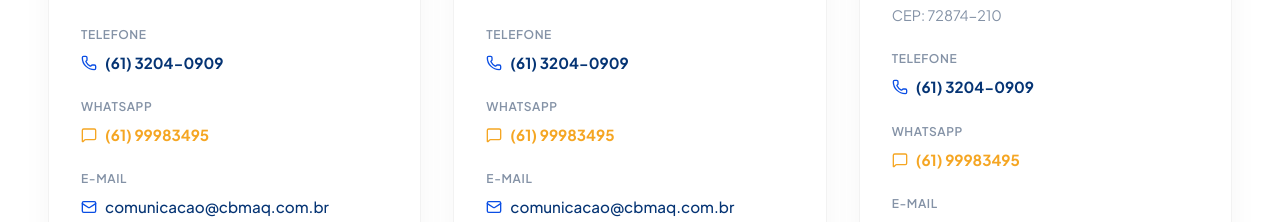
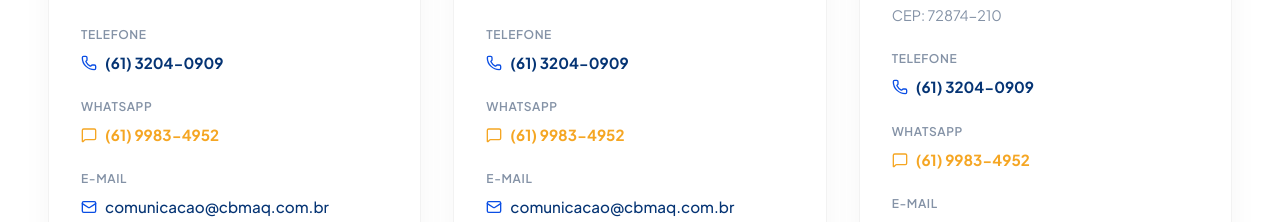
Before and after one commit to CBMaq/CBMAQ-SITE-NOVO-HOSTINGER, a Next.js app: page /contato in a window 1280 px wide. Shown: the part 2240-2462 px from the top of the page. Built offline with nearby package versions, Linux system fonts and the light colour scheme.

Commit message:
feat: add footer, self-service, plan selector, and contact location components

```diff
--- a/src/components/sections/FooterSection.tsx
+++ b/src/components/sections/FooterSection.tsx
@@ -182,7 +182,7 @@ export function FooterSection() {
                 </Link>
               </li>
               <li>
-                <a href="https://wa.me/556199983495" target="_blank" rel="noopener noreferrer" className="text-[0.875rem] text-[#4d5c7e] font-bold transition-colors hover:text-[#0A4EE4]">
+                <a href="https://wa.me/556199834952" target="_blank" rel="noopener noreferrer" className="text-[0.875rem] text-[#4d5c7e] font-bold transition-colors hover:text-[#0A4EE4]">
                   Falar pelo WhatsApp
                 </a>
               </li>
--- a/src/components/sections/SelfServiceSection.tsx
+++ b/src/components/sections/SelfServiceSection.tsx
@@ -19,7 +19,7 @@ const services = [
   {
     id: "whatsapp",
     title: "Falar no\nWhatsApp",
-    href: "https://wa.me/5561999834952",
+    href: "https://wa.me/556199834952",
     img: "https://mfwdxbpejpkyvawaypnj.supabase.co/storage/v1/object/public/service_images/wp.png",
   },
   {
--- a/src/components/sections/consorcios/PlanSelector.tsx
+++ b/src/components/sections/consorcios/PlanSelector.tsx
@@ -57,7 +57,7 @@ export function PlanSelector() {
     const creditStr = formatCurrency(simulatorCredit[0]);
     const term = simulatorTerm[0];
     const message = `Olá! Gostaria de falar com um especialista sobre um consórcio. Simulei um crédito de ${creditStr} no prazo de ${term} meses e gostaria de mais informações.`;
-    return `https://wa.me/5561999834952?text=${encodeURIComponent(message)}`;
+    return `https://wa.me/556199834952?text=${encodeURIComponent(message)}`;
   };
 
   return (
--- a/src/components/sections/contato/LocalidadesSection.tsx
+++ b/src/components/sections/contato/LocalidadesSection.tsx
@@ -22,7 +22,7 @@ const units: Unit[] = [
     state: "DF",
     address: "Setor SCIA Quadra 14 Conjunto 11 Lote 04 Parte A, Zona Industrial Brasília DF, 71250-155",
     phone: "(61) 3204-0909",
-    whatsapp: "556199983495",
+    whatsapp: "556199834952",
     coords: { x: 61.0, y: 79.0 }
   },
   {
@@ -31,7 +31,7 @@ const units: Unit[] = [
     state: "GO",
     address: "Avenida Sao Francisco, 640 - Santa Genoveva, Goiânia - GO, 74.670-010",
     phone: "(61) 3204-0909",
-    whatsapp: "556199983495",
+    whatsapp: "556199834952",
     coords: { x: 48.0, y: 76.5 }
   },
   {
@@ -40,7 +40,7 @@ const units: Unit[] = [
     state: "GO",
     address: "Rua Parque Marajo, Rua Porto Alegre 04 Quadra13 Lote 04, Parque Marajo Valparaíso de Goiás GO CEP 72874-210",
     phone: "(61) 3204-0909",
-    whatsapp: "556199983495",
+    whatsapp: "556199834952",
     coords: { x: 59.0, y: 81.0 }
   },
   {
@@ -49,7 +49,7 @@ const units: Unit[] = [
     state: "TO",
     address: "Quadra 706 Sul Alameda 6, Nº 29 no bairro Plano Diretor Sul em Palmas - TO, CEP 77022-380.",
     phone: "(61) 3204-0909",
-    whatsapp: "556199983495",
+    whatsapp: "556199834952",
     coords: { x: 55.0, y: 56.0 }
   },
   {
@@ -58,7 +58,7 @@ const units: Unit[] = [
     state: "PA",
     address: "SOL POENTE, 63 - QUADRA119 LOTE 60 ANDAR 2 SALA B. RIO VERDE. PA. CEP: 68515-000",
     phone: "(61) 3204-0909",
-    whatsapp: "556199983495",
+    whatsapp: "556199834952",
     coords: { x: 38.0, y: 32.0 }
   },
   {
@@ -67,7 +67,7 @@ const units: Unit[] = [
     state: "ES",
     address: "Rodovia Governador Mario Covas Portaria B, 256 - Padre Mathias, Cariacica - ES, 29.157-100",
     phone: "(61) 3204-0909",
-    whatsapp: "556199983495",
+    whatsapp: "556199834952",
     coords: { x: 92.5, y: 89.6 }
   }
 ];
--- a/src/components/sections/contato/UnidadesGridSection.tsx
+++ b/src/components/sections/contato/UnidadesGridSection.tsx
@@ -11,10 +11,10 @@ const unidades = [
     address: "Setor SCIA Quadra 14 Conjunto 11 Lote 04 Parte A, Zona Industrial Brasília DF",
     cep: "71250-155",
     phone: "(61) 3204-0909",
-    whatsapp: "(61) 99983495",
+    whatsapp: "(61) 9983-4952",
     email: "comunicacao@cbmaq.com.br",
     hours: "Segunda a Sexta: 08:00 - 18:00",
-    waLink: "556199983495"
+    waLink: "556199834952"
   },
   {
     city: "Goiânia",
@@ -22,10 +22,10 @@ const unidades = [
     address: "Avenida Sao Francisco, 640 - Santa Genoveva, Goiânia - GO",
     cep: "74.670-010",
     phone: "(61) 3204-0909",
-    whatsapp: "(61) 99983495",
+    whatsapp: "(61) 9983-4952",
     email: "comunicacao@cbmaq.com.br",
     hours: "Segunda a Sexta: 08:00 - 18:00",
-    waLink: "556199983495"
+    waLink: "556199834952"
   },
   {
     city: "Valparaíso",
@@ -33,10 +33,10 @@ const unidades = [
     address: "Rua Parque Marajo, Rua Porto Alegre 04 Quadra13 Lote 04, Parque Marajo Valparaíso de Goiás GO",
     cep: "72874-210",
     phone: "(61) 3204-0909",
-    whatsapp: "(61) 99983495",
+    whatsapp: "(61) 9983-4952",
     email: "comunicacao@cbmaq.com.br",
     hours: "Segunda a Sexta: 08:00 - 18:00",
-    waLink: "556199983495"
+    waLink: "556199834952"
   },
   {
     city: "Palmas",
@@ -44,10 +44,10 @@ const unidades = [
     address: "Quadra 706 Sul Alameda 6, Nº 29 no bairro Plano Diretor Sul em Palmas - TO",
     cep: "77022-380",
     phone: "(61) 3204-0909",
-    whatsapp: "(61) 99983495",
+    whatsapp: "(61) 9983-4952",
     email: "comunicacao@cbmaq.com.br",
     hours: "Segunda a Sexta: 08:00 - 18:00",
-    waLink: "556199983495"
+    waLink: "556199834952"
   },
   {
     city: "Paraupebas",
@@ -55,10 +55,10 @@ const unidades = [
     address: "SOL POENTE, 63 - QUADRA119 LOTE 60 ANDAR 2 SALA B. RIO VERDE. PA.",
     cep: "68515-000",
     phone: "(61) 3204-0909",
-    whatsapp: "(61) 99983495",
+    whatsapp: "(61) 9983-4952",
     email: "comunicacao@cbmaq.com.br",
     hours: "Segunda a Sexta: 08:00 - 18:00",
-    waLink: "556199983495"
+    waLink: "556199834952"
   },
   {
     city: "Cariacica",
@@ -66,10 +66,10 @@ const unidades = [
     address: "Rodovia Governador Mario Covas Portaria B, 256 - Padre Mathias, Cariacica - ES",
     cep: "29.157-100",
     phone: "(61) 3204-0909",
-    whatsapp: "(61) 99983495",
+    whatsapp: "(61) 9983-4952",
     email: "comunicacao@cbmaq.com.br",
     hours: "Segunda a Sexta: 08:00 - 18:00",
-    waLink: "556199983495"
+    waLink: "556199834952"
   }
 ];
 
```
